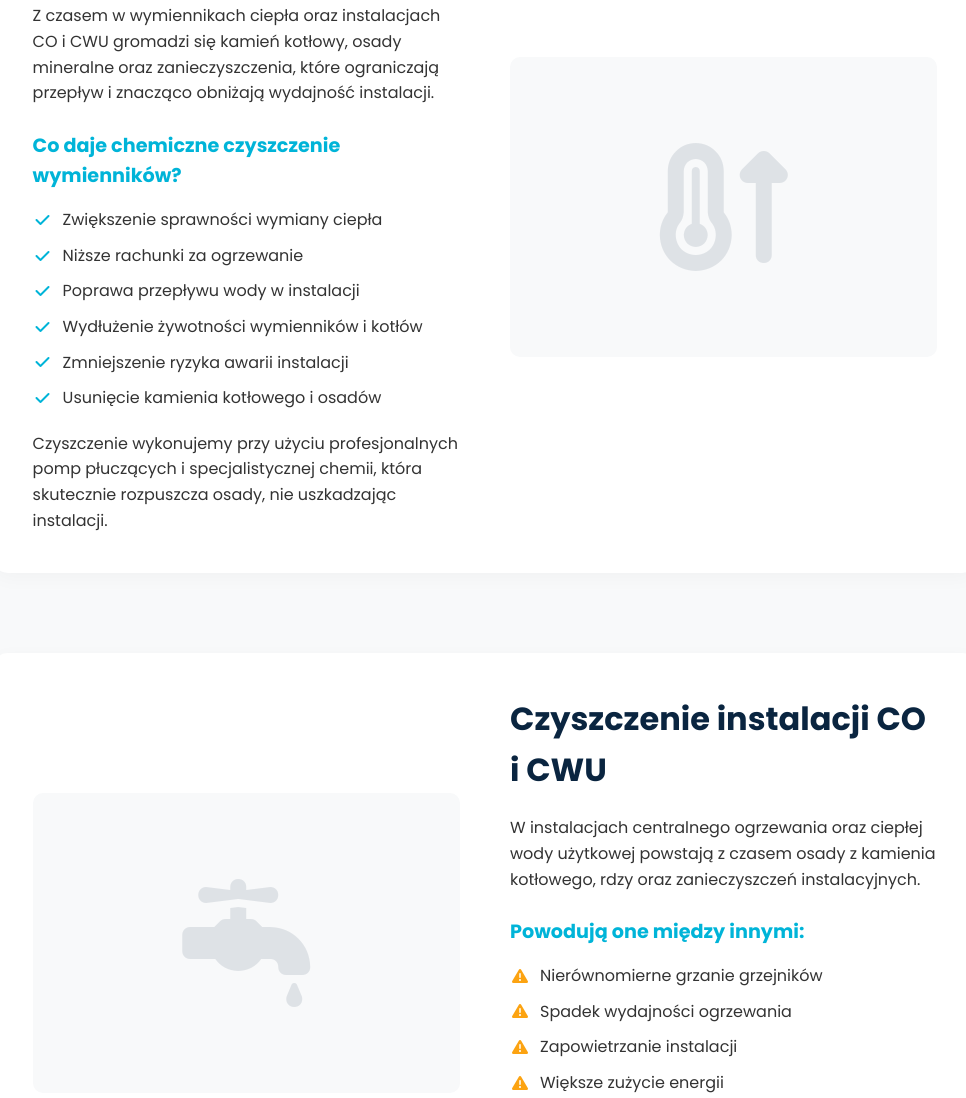
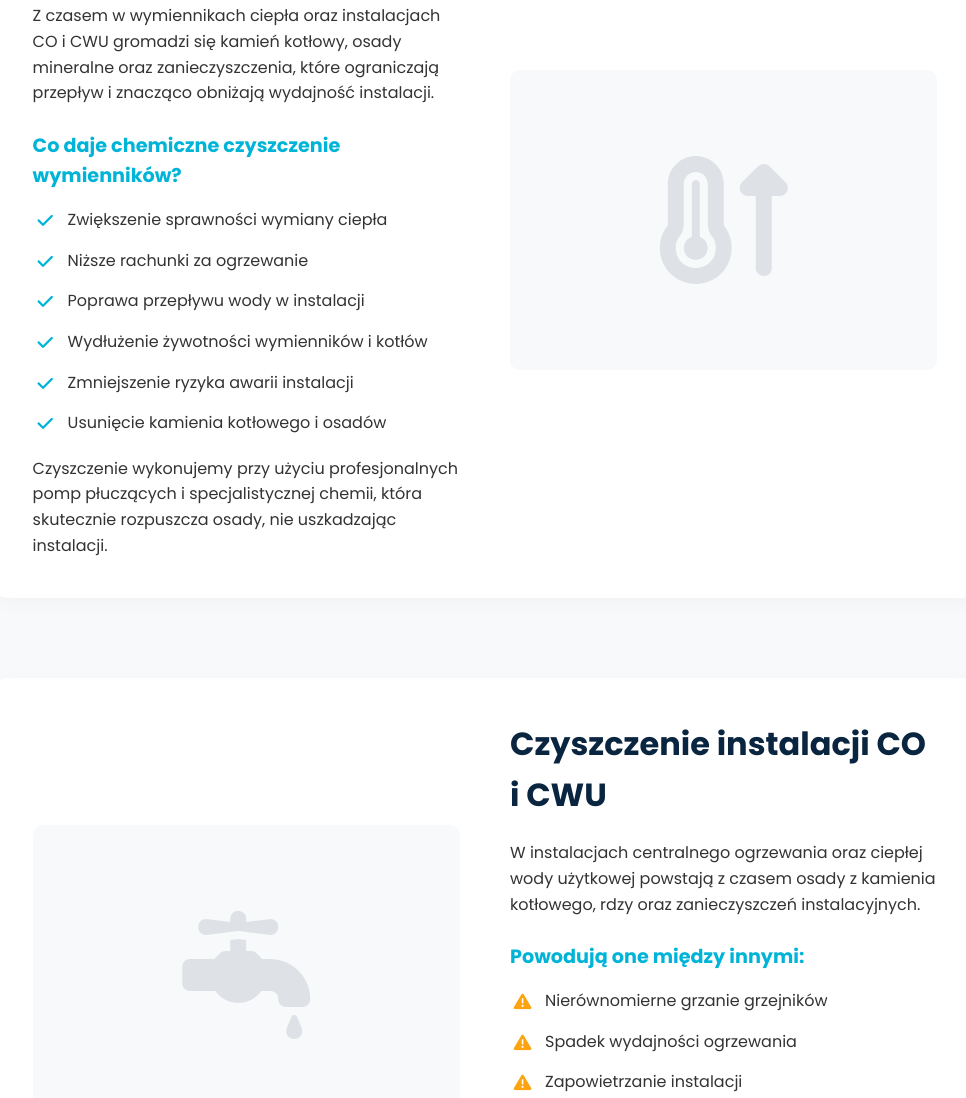
Before and after one commit to Przem3kG/RW_INVEST, a plain HTML site: page index.html in a window 1280 px wide. Shown: the part 1391-2489 px from the top of the page, without its empty margins (155-1121 px from the left). Drawn offline with Linux system fonts and the light colour scheme.

Commit message:
Add files via upload

```diff
--- a/style.css
+++ b/style.css
@@ -537,21 +537,29 @@ footer {
     font-size: 1.2rem;
 }
 
+/* --- NAPRAWIONA LISTA Z IKONAMI --- */
 .custom-list {
     list-style: none;
     margin-bottom: 20px;
+    padding-left: 0;
 }
 
 .custom-list li {
-    margin-bottom: 10px;
-    display: flex;
-    align-items: center;
-    gap: 10px;
+    margin-bottom: 15px;
+    position: relative; /* Pozwala "przykleić" ikonę do rogu */
+    padding-left: 35px; /* Robi równy margines na tekst, żeby nie wchodził pod ikonę */
+    display: block; /* Usuwa problem ze ściskaniem kolumn (flex) */
+    text-align: left;
+    line-height: 1.6;
 }
 
-.custom-list i {
+.custom-list li i {
+    position: absolute;
+    left: 0;
+    top: 5px; /* Idealne wyrównanie do pierwszej linijki tekstu */
     color: var(--sea-green);
-    width: 20px;
+    font-size: 1.1rem;
+    width: 25px;
     text-align: center;
 }
 
@@ -669,13 +677,4 @@ footer {
     .content-placeholder h3 {
         font-size: 1.2rem !important;
     }
-
-    /* Poprawa listy z ikonkami na telefonie */
-    .custom-list li {
-        align-items: flex-start; /* Sprawia, że ikona zostaje na górze, gdy tekst obok zawija się na dwie lub trzy linijki */
-    }
-
-    .custom-list i {
-        margin-top: 4px; /* Równa ikonę do pierwszej linijki tekstu */
-    }
 }
```
